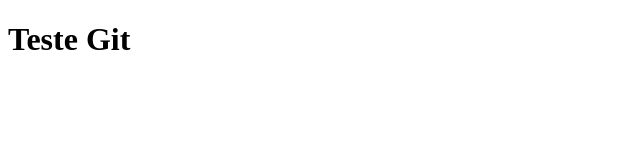
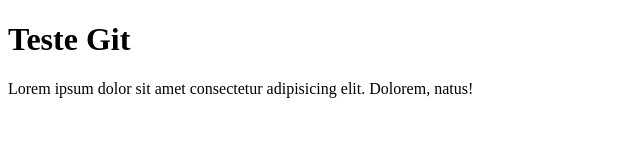
Before and after one commit to guiyti/aula2603, a plain HTML site: page index.html in a window 1280 px wide. Shown: the whole page, without its empty margins (0-640 px from the left). Drawn offline with Linux system fonts and the light colour scheme.

```diff
--- a/index.html
+++ b/index.html
@@ -7,5 +7,6 @@
 </head>
 <body>
     <h1>Teste Git</h1>
+    <p>Lorem ipsum dolor sit amet consectetur adipisicing elit. Dolorem, natus!</p>
 </body>
 </html>
```
